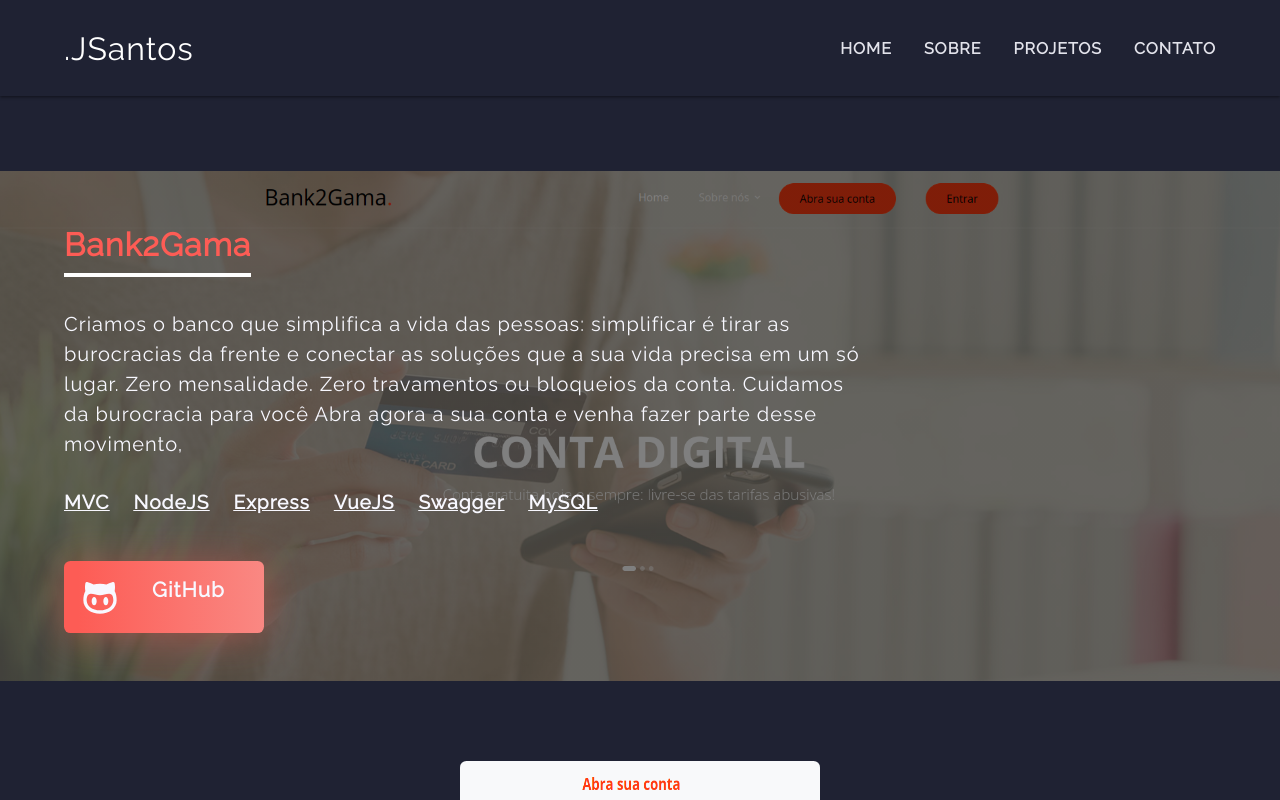
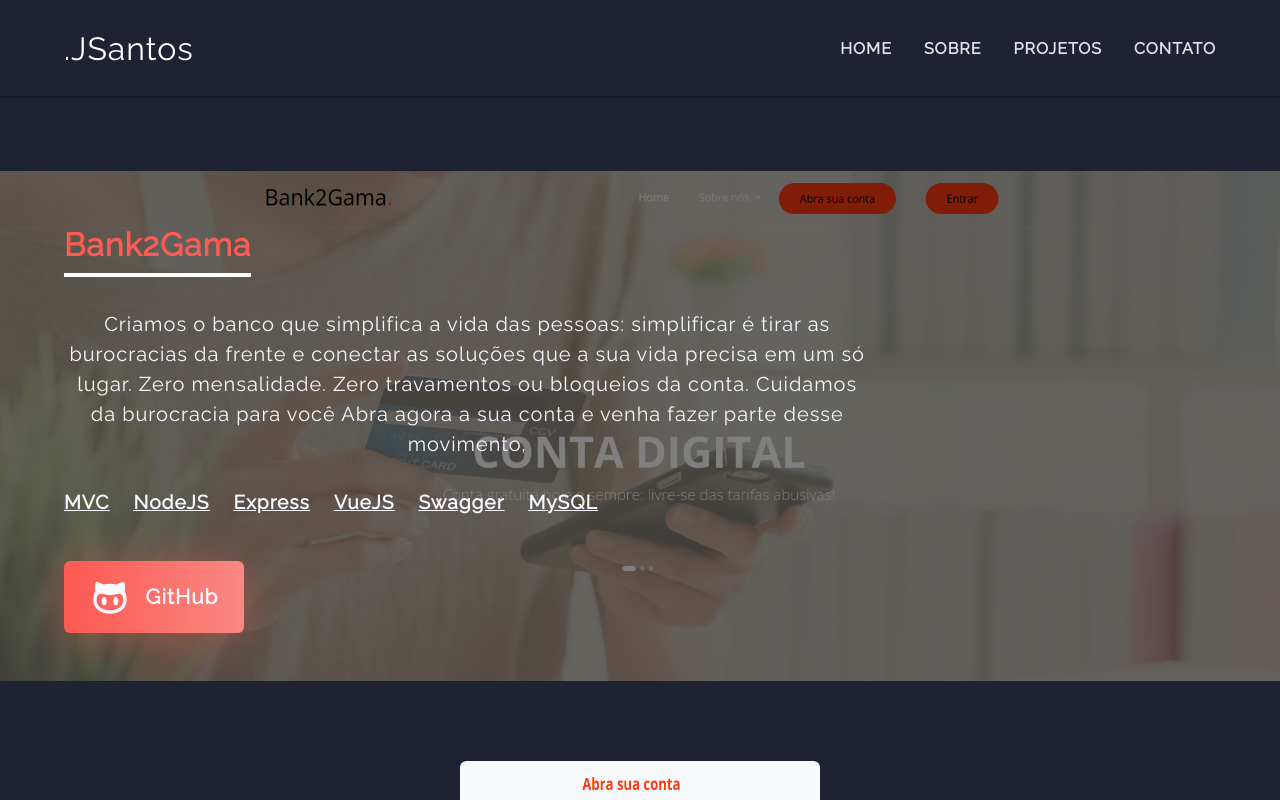
Before and after one commit to Jayneanderson/portfolio-react, a React (Vite) app: page /projects/1 in a window 1280 px wide. Shown: the top 800 px of the page. Built offline with nearby package versions, Linux system fonts and the light colour scheme.

Commit message:
refactor: update resonsive menu

```diff
--- a/src/components/Skills.jsx
+++ b/src/components/Skills.jsx
@@ -78,7 +78,7 @@ const Skills = () => {
             <div className="bar margin-bottom">
                 <h2 className="title">Conhecimentos</h2>
                 <p className="text">
-                    Dá só uma olhadinha em tecnologias que eu já domino.
+                    Dá só uma olhadinha nas tecnologias que eu já domino.
                 </p>
             </div>
             <div className="knowledge-group">
--- a/src/styles/index.css
+++ b/src/styles/index.css
@@ -210,7 +210,6 @@ header#start a#home-responsivo {
 }
 
 .presentation-container .list-group .list-group-item {
-    border: 1px solid var(--mediumDarkBlue);
     padding: 0.8rem 1rem;
     border-radius: 0.3rem;
     font-weight: bold;
@@ -326,6 +325,7 @@ header#start a#home-responsivo {
 
 .text {
     font-size: 1.25rem;
+    text-align: center;
     color: var(--ghostWhite);
     margin-bottom: 3.2rem;
     line-height: 1.5;
--- a/src/styles/project.css
+++ b/src/styles/project.css
@@ -56,12 +56,23 @@
 }
 
 .project-group-button .button {
-    width: 200px;
+    width: 180px;
+    flex-wrap: nowrap;
     border: none;
     background: linear-gradient(269.24deg, #f98f8a -14.7%, #fd5c55 92.64%);
     box-shadow: 0px 4px 40px rgba(253, 92, 85, 0.4);
     transition: 0.4s ease all;
     transition-property: background-color;
+}
+
+.project-group-button .social-media-group {
+    gap: 1rem;
+    justify-content: center;
+}
+
+.project-group-button .social-media-name {
+    display: flex;
+    align-items: center;
 }
 
 .project-gallery {
--- a/src/styles/responsive.css
+++ b/src/styles/responsive.css
@@ -78,24 +78,29 @@
     }
 
     #navResponsive .list-group {
-        gap: 0;
+        gap: 1rem;
         flex-direction: column;
         padding-top: 1rem;
+        padding-left: 1rem;
+        padding-right: 1rem;
     }
 
     #navResponsive .list-group-item {
         width: 100%;
-        border-radius: 0;
-        line-height: 60px;
-        border-bottom: 1px solid var(--specialRed);
+        border-radius: 0.4rem;
+        line-height: 44px;
+        transition: 0.2s ease all;
+        /* border-bottom: 1px solid var(--specialRed); */
     }
 
-    #navResponsive .list-group-item:first-child {
-        border-top: 1px solid var(--specialRed);
-
+    #navResponsive .list-group-item:hover {
+        background-color: var(--mediumDarkBlue);
+        transition: 0.2s ease all;
     }
 
+
     #navResponsive .list-group-item:hover .list-group-link {
+        padding: 0;
         padding-left: 1.7rem;
         transition: 0.2s ease all;
     }
```
